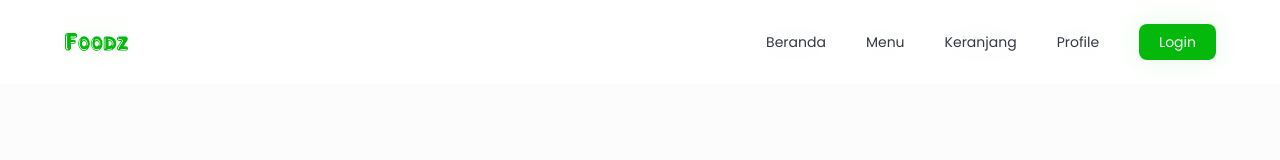
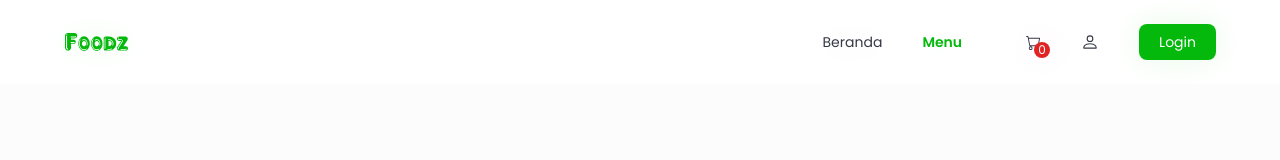
Before and after one commit to widiagustin/foodz-app, a Next.js app: page /menu in a window 1280 px wide. Shown: the top 160 px of the page. Built offline with nearby package versions, Linux system fonts and the light colour scheme; no server answers; a web font is replaced by a local one.

Commit message:
feat: Set router styling for active path navbarg

```diff
--- a/src/components/Navbar.js
+++ b/src/components/Navbar.js
@@ -4,8 +4,12 @@ import Link from 'next/link'
 import Button from '../components/Button'
 import { Navbar } from 'flowbite-react'
 import { useEffect, useState } from 'react'
+import { useRouter } from 'next/router'
+import { BsCart, BsPerson } from 'react-icons/bs'
+import { IconContext } from 'react-icons'
 
 export default function () {
+  const router = useRouter()
   const [navbar, setNavbar] = useState(false)
 
   const changeBackground = () => {
@@ -13,6 +17,14 @@ export default function () {
       setNavbar(true)
     } else {
       setNavbar(false)
+    }
+  }
+
+  const isActive = (r) => {
+    if (r === router.pathname) {
+      return "active"
+    } else {
+      return ""
     }
   }
 
@@ -29,7 +41,7 @@ export default function () {
         : 'py-6 w-full backdrop-filter backdrop-blur-lg bg-opacity-90 z-50 fixed top-0'}
     >
       <div className='flex w-[72rem] mx-auto justify-between'>
-        <Navbar.Brand href="https://flowbite.com/">
+        <Navbar.Brand href="/">
           <Image
             src={Logo} width={65} alt='Foodz Logo'
           />
@@ -37,16 +49,43 @@ export default function () {
         <Navbar.Toggle />
         <ul className='flex items-center gap-10 text-sm'>
           <li className='hover:text-hover-primary'>
-            <Link href="/">Beranda</Link>
+            <Link href="/">
+              <a className={isActive('/')}>
+                Beranda
+              </a>
+            </Link>
           </li>
           <li className='hover:text-hover-primary'>
-            <Link href="/menu">Menu</Link>
+            <Link href="/menu">
+              <a className={isActive('/menu')}>
+                Menu
+              </a>
+            </Link>
           </li>
           <li className='hover:text-hover-primary'>
-            <Link href="/cart">Keranjang</Link>
+            <Link href="/cart">
+              <a className={isActive('/cart')}>
+                <div className='flex items-center gap-2'>
+                  <div className='bg-red-600 h-4 w-4 rounded-full relative left-8 top-2'>
+                    <p className='text-xs text-center text-white'>0</p>
+                  </div>
+                  <IconContext.Provider
+                    value={{ size: '15px' }}>
+                    <BsCart />
+                  </IconContext.Provider>
+                </div>
+              </a>
+            </Link>
           </li>
           <li className='hover:text-hover-primary'>
-            <Link href="/profile">Profile</Link>
+            <Link href="/profile">
+              <a className={isActive('/profile')}>
+                <IconContext.Provider
+                  value={{ size: '18px' }}>
+                  <BsPerson />
+                </IconContext.Provider>
+              </a>
+            </Link>
           </li>
           <li>
             <Button title='Login' link='/login'></Button>
```
